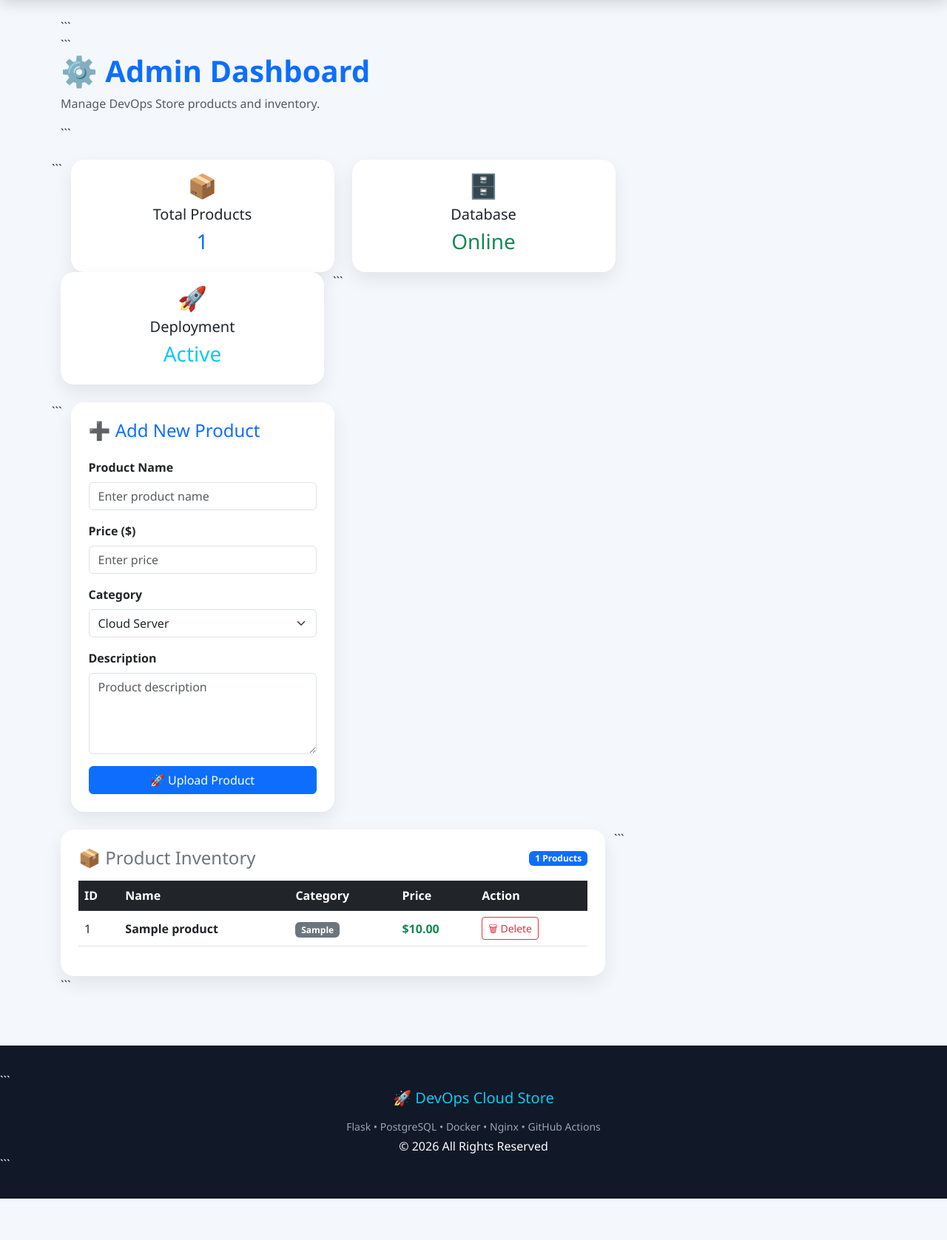
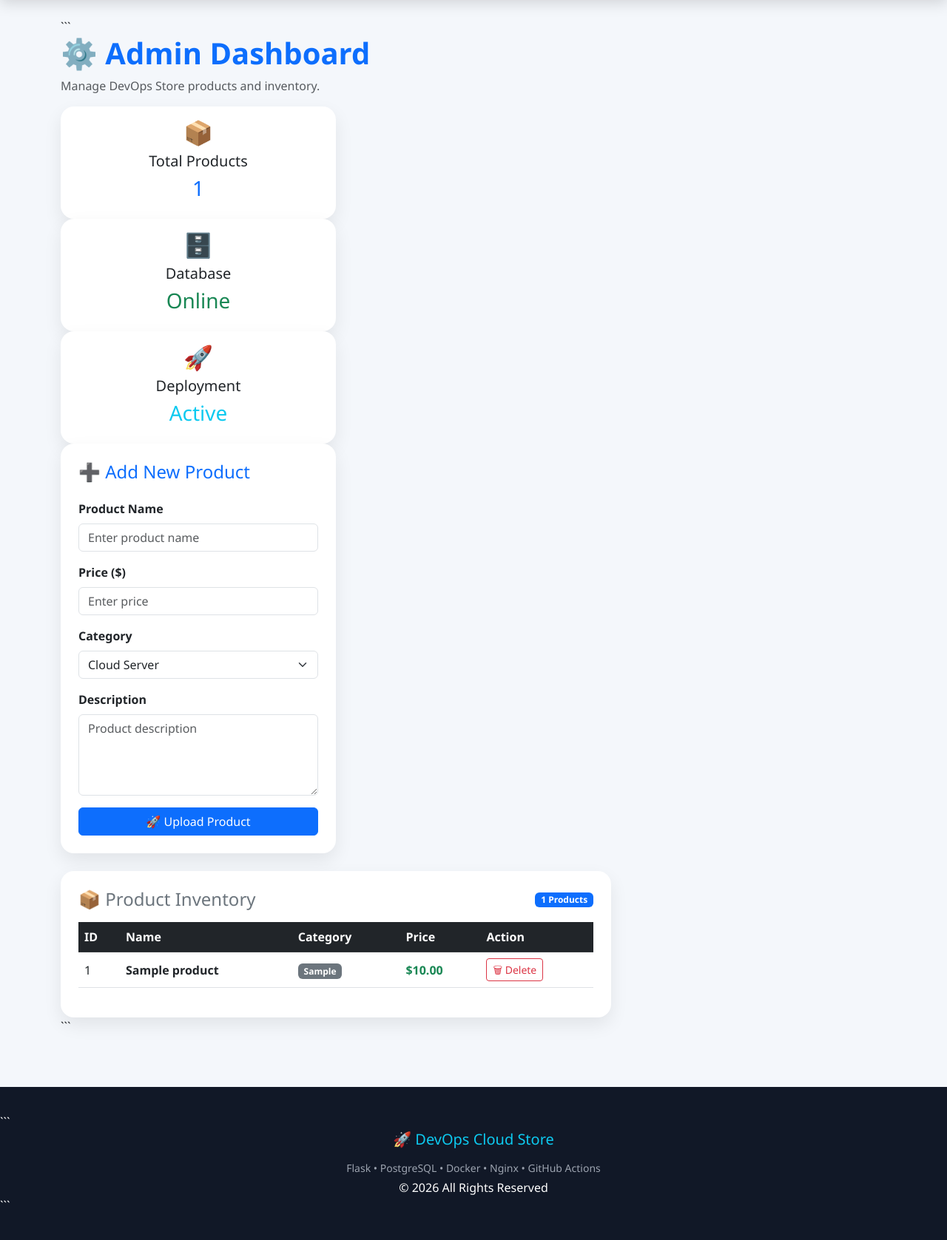
Before and after one commit to AsadGulzar/flask-app, a Flask app: page /admin in a window 1280 px wide. Shown: the part 84-1761 px from the top of the page at 74% size. Before the commit the page ends 1705 px from the top, so only its background shows below. Run offline with Flask 3, Linux system fonts and the light colour scheme; tables that the repository leaves empty hold one stand-in row (values such as "Sample post").

Commit message:
admin page changing

````diff
--- a/templates/admin.html
+++ b/templates/admin.html
@@ -6,9 +6,6 @@ Admin Dashboard
 
 {% block content %}
 
-<div class="mb-4">
-
-```
 <h1 class="fw-bold text-primary">
     ⚙️ Admin Dashboard
 </h1>
@@ -16,13 +13,6 @@ Admin Dashboard
 <p class="text-muted">
     Manage DevOps Store products and inventory.
 </p>
-```
-
-</div>
-
-<div class="row mb-4">
-
-```
 <div class="col-md-4">
 
     <div class="card text-center p-3">
@@ -70,13 +60,6 @@ Admin Dashboard
     </div>
 
 </div>
-```
-
-</div>
-
-<div class="row">
-
-```
 <div class="col-lg-4 mb-4">
 
     <div class="card p-4">
@@ -260,8 +243,5 @@ Admin Dashboard
     </div>
 
 </div>
-```
-
-</div>
 
 {% endblock %}
````
